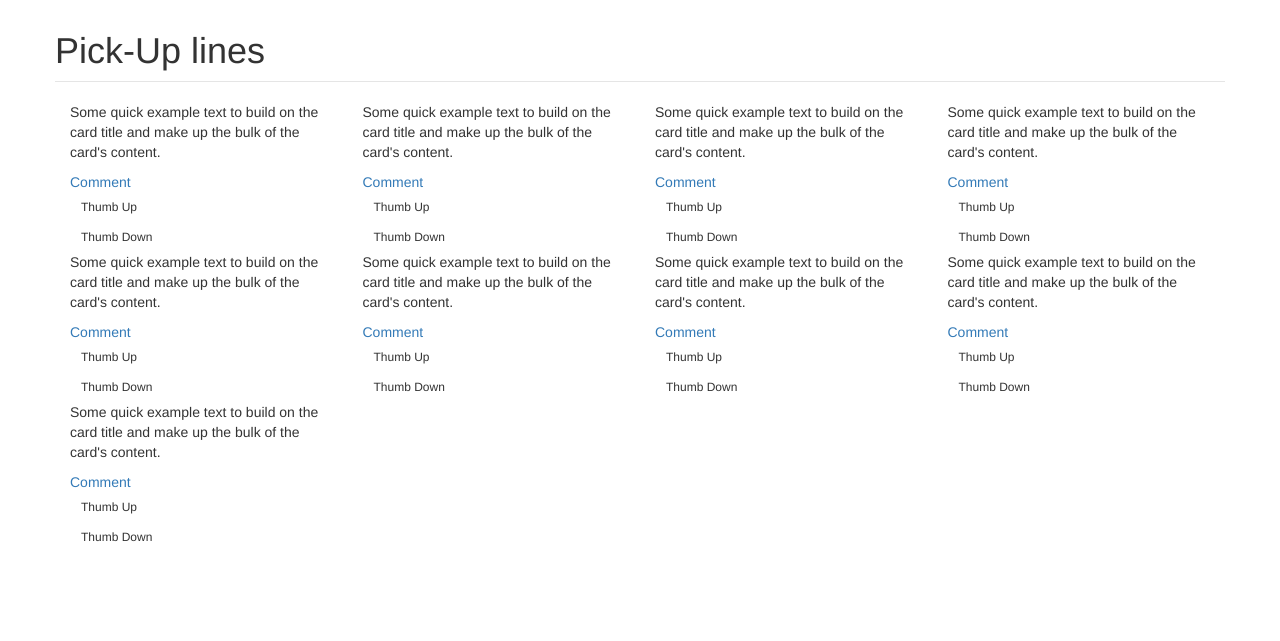
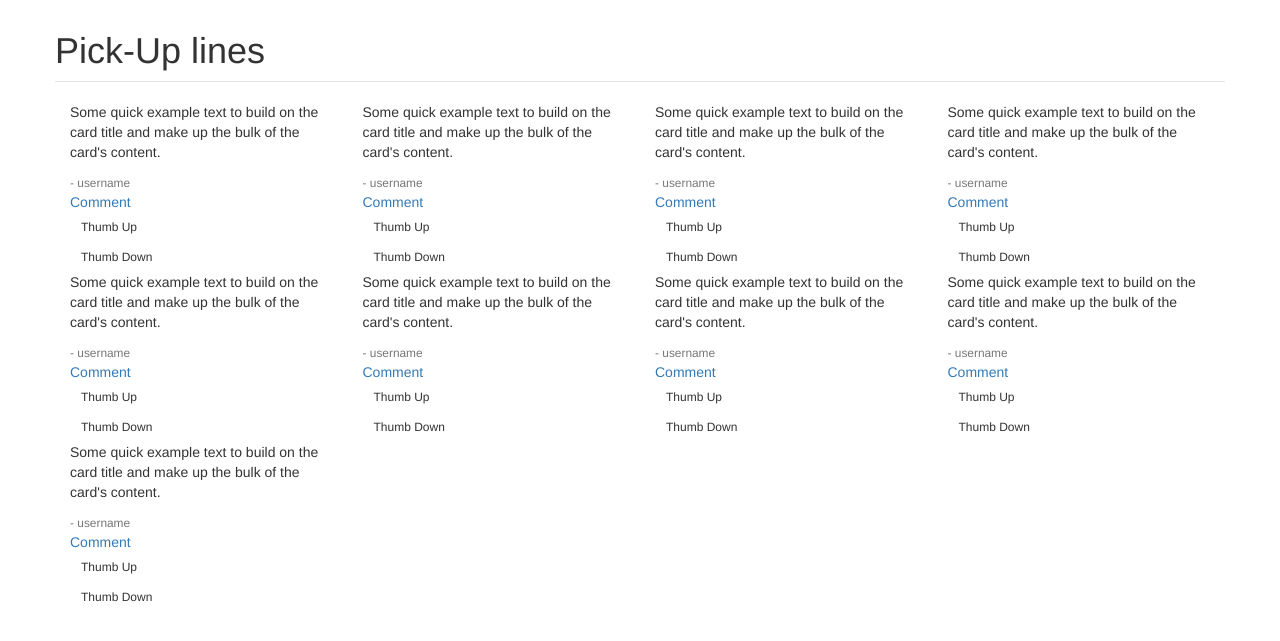
Before and after one commit to KenThumi/PitchAPP, a Flask app: page / in a window 1280 px wide. Shown: the part 61-702 px from the top of the page. Run offline with Flask 2, Linux system fonts and the light colour scheme; some libraries are stand-ins or nearby versions.

Commit message:
card modification > added username placeholder

```diff
--- a/app/static/css/index.css
+++ b/app/static/css/index.css
@@ -2,6 +2,6 @@
     background-color: #5EE8C1;
 }
 
-.card-border{
-    /* border: 1px solid #22333b; */
-}
+/* .card-border{
+     border: 1px solid #22333b;
+} */
--- a/app/templates/index.html
+++ b/app/templates/index.html
@@ -13,6 +13,9 @@
                     <div class="card m-1 card-border" style="width: 100%;">
                         <div class="card-body card-border">
                           <p class="card-text font-italic text-mutedd">Some quick example text to build on the card title and make up the bulk of the card's content.</p>
+                          <small class="text-muted float-right">
+                            - username
+                        </small><br>
                           <a href="#" class="card-link">Comment</a>
 
                         </div>
```
